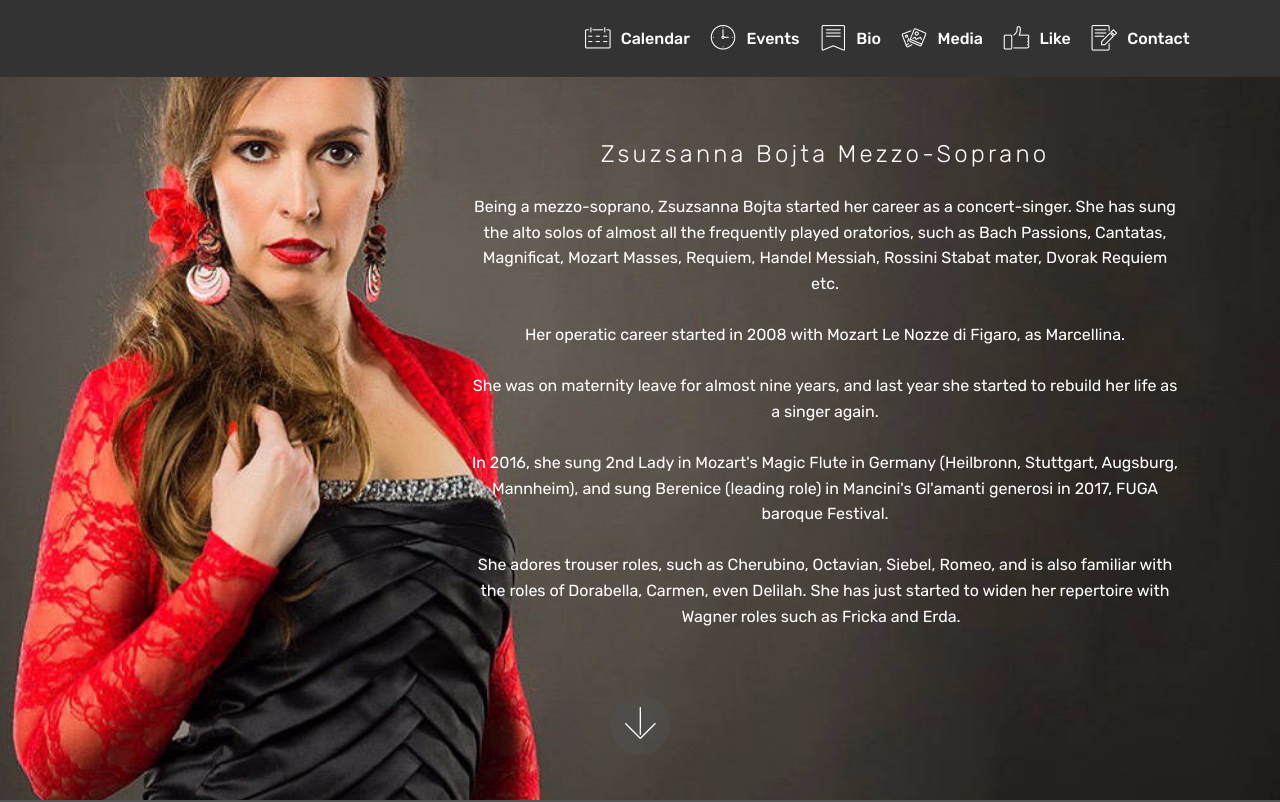
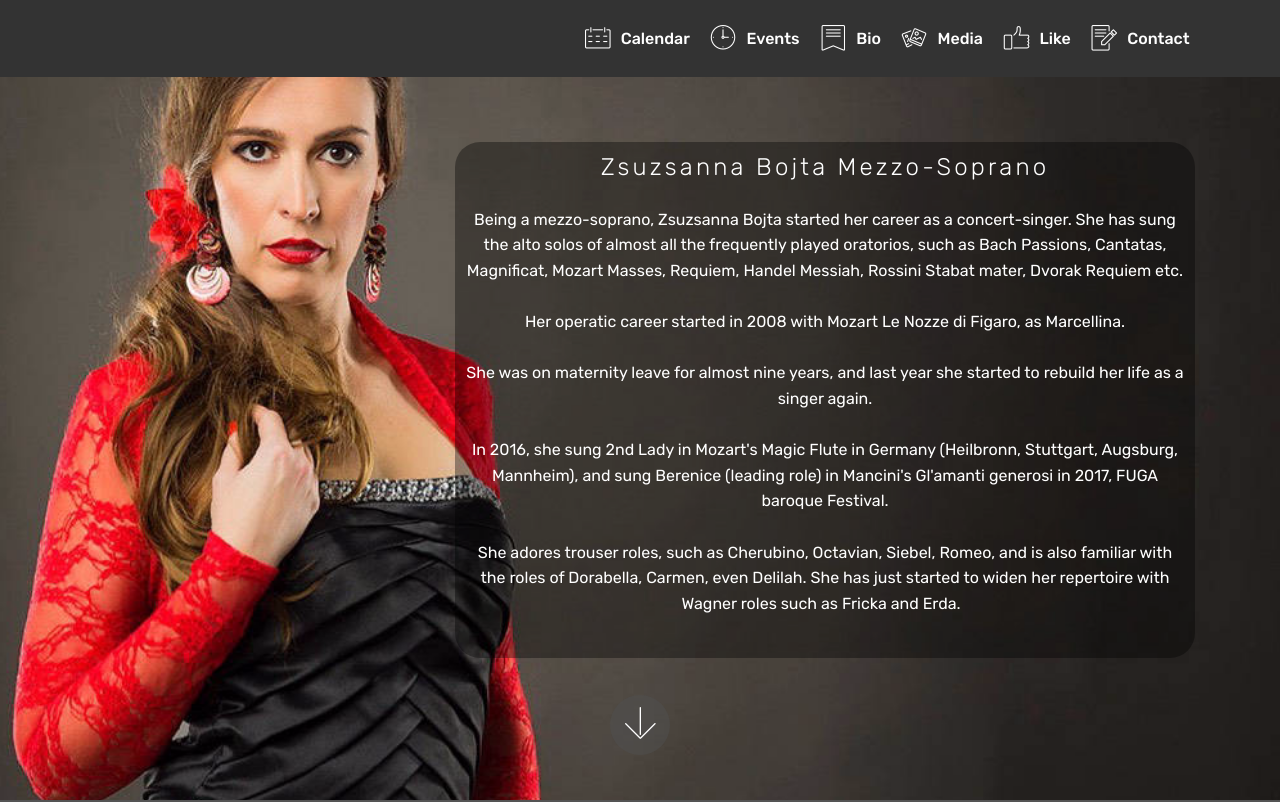
Before and after one commit to webshopboys/zsuzsa, a plain HTML site: page index.html in a window 1280 px wide. Shown: the top 802 px of the page. Drawn offline with Linux system fonts and the light colour scheme; grey boxes are pictures that could not be loaded; files whose address does not match are found by name.

Commit message:
Update mbr-additional.css
Add css

```diff
--- a/assets/mobirise/css/mbr-additional.css
+++ b/assets/mobirise/css/mbr-additional.css
@@ -1954,3 +1954,8 @@ body {
   display: block;
   text-align: center;
 }
+.media-container-column {
+    background: rgba(0, 0, 0, 0.36);
+    padding: 10px;
+    border-radius: 25px;
+}
```
